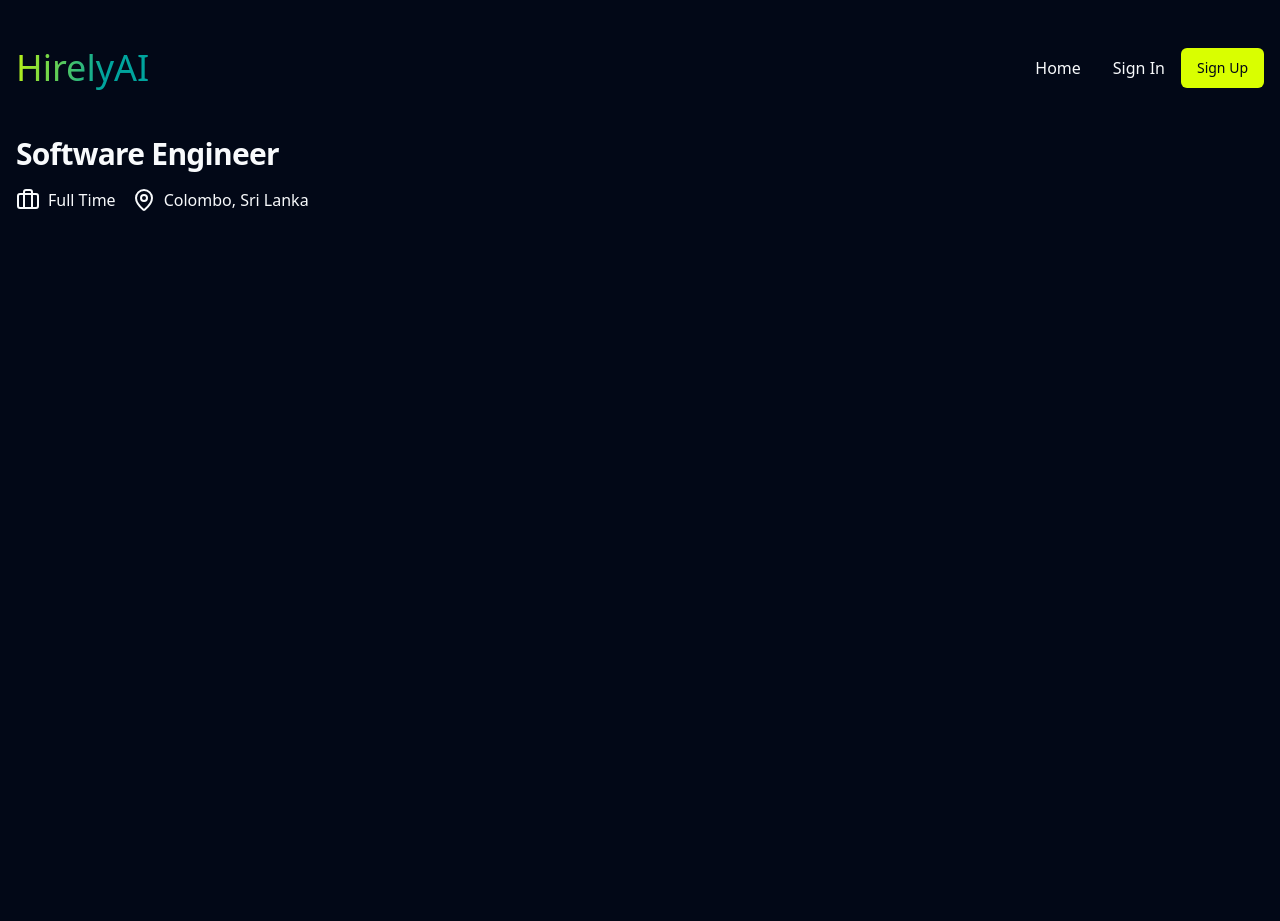
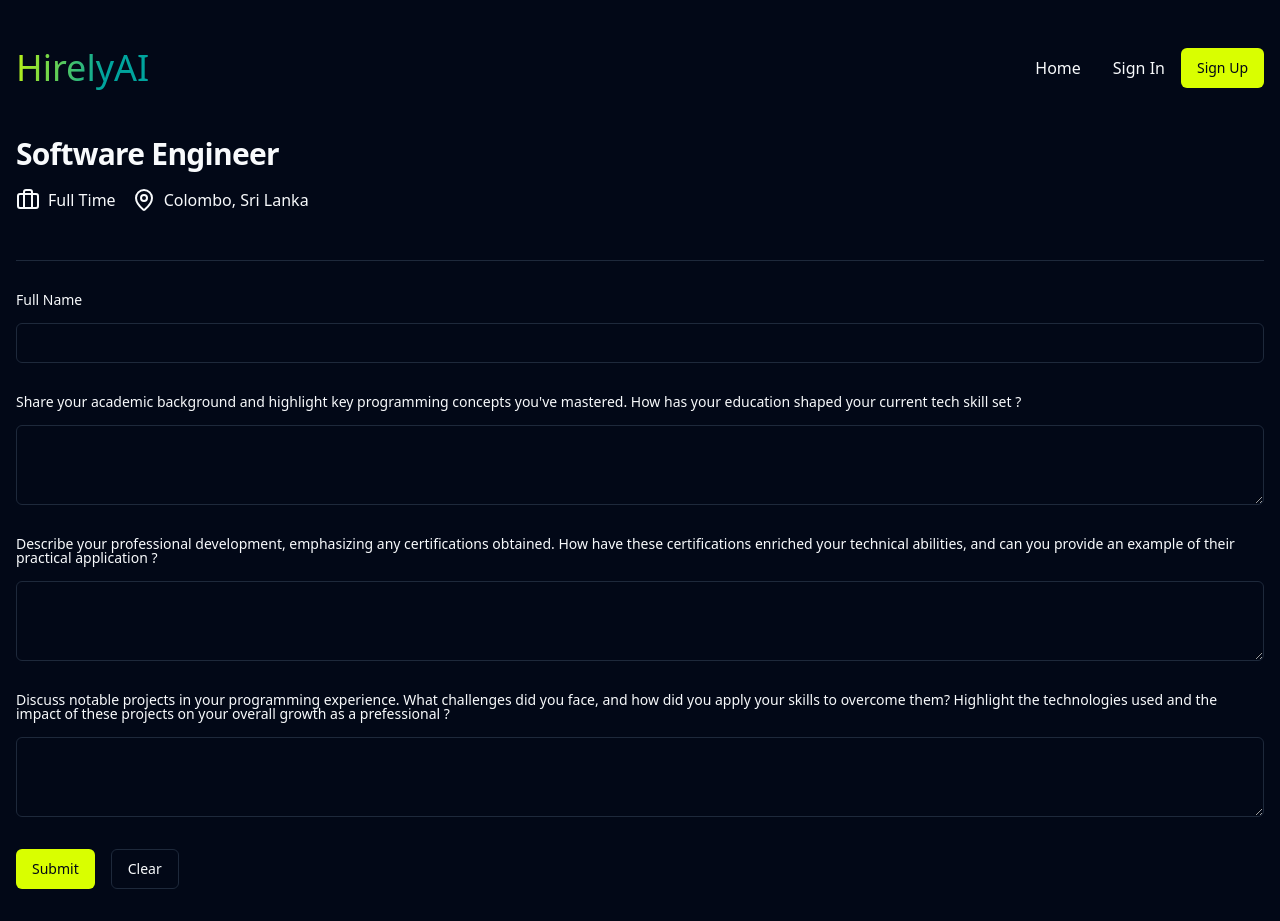
Before and after one commit to Likshan-Lahiru/AI-Driven-Hiring-Platform, a React (Vite) app: page /job/abc in a window 1280 px wide. Before the commit the page ends 800 px from the top, so only its background shows below. Built offline with nearby package versions, Linux system fonts and the light colour scheme.

Commit message:
set user input state in job page

```diff
--- a/src/pages/job/job.page.jsx
+++ b/src/pages/job/job.page.jsx
@@ -1,7 +1,12 @@
 import { useParams } from "react-router-dom";
 import { Briefcase, MapPin } from "lucide-react";
 import Navigation from "@/components/shared/Navigation";
-import { Separator } from "@radix-ui/react-separator";
+import { Separator } from "@/components/ui/Separator";
+import { Label } from "@/components/ui/label";
+import { Input } from "@/components/ui/input";
+import { Textarea } from "@/components/ui/textarea";
+import { useState } from "react";
+import { Button } from "@/components/ui/button";
 
 function JobPage() {
     const jobs = [
@@ -53,12 +58,20 @@ function JobPage() {
 
     const params = useParams();
     const job = jobs.find((job) => job._id === params._id);
-    if(job){
-        console.log(job);
-    } else{
-        console.log("Selected Job is not available")
-    }
 
+
+    const [formData, setFormData] = useState({
+    fullName: "",
+    a1: "",
+    a2: "",
+    a3: "",
+    });
+
+
+    const handleSubmit = (event) => {
+      event.preventDefault();
+      console.log(formData);
+    };
 
 
 
@@ -85,7 +98,75 @@ function JobPage() {
         <p>{job.description}</p>
       </div>
       <Separator/>
-      <form className="py-8 flex flex-col gap-y-8"></form>
+      <form className="py-8 flex flex-col gap-y-8">
+      <div className="flex flex-col gap-y-4">
+          <Label>Full Name</Label>
+          <Input
+            value = {formData.fullName}
+            onChange = {(event) =>
+              setFormData({formData, fullName: event.target.va})
+            }
+          />
+        </div>
+        <div>
+          <div className="flex flex-col gap-y-4">
+            <Label>{job.questions[0]}</Label>
+            <Textarea
+              required
+              value={formData.a1}
+              onChange={(event) =>
+                setFormData({ ...formData, a1: event.target.value })
+              }
+            />
+          </div>
+        </div>
+        <div>
+          <div className="flex flex-col gap-y-4">
+            <Label>{job.questions[1]}</Label>
+            <Textarea
+              required
+              value={formData.a2}
+              onChange={(event) =>
+                setFormData({ ...formData, a2: event.target.value })
+              }
+            />
+          </div>
+        </div>
+        <div>
+          <div className="flex flex-col gap-y-4">
+            <Label>{job.questions[2]}</Label>
+            <Textarea
+              required
+              value={formData.a3}
+              onChange={(event) =>
+                setFormData({ ...formData, a3: event.target.value })
+              }
+            />
+          </div>
+        </div>
+        <div className="flex gap-x-4 items-center">
+        <Button type="submit" className="bg-card text-card-foreground w-fit">
+            Submit
+          </Button>
+          <Button
+            type="button"
+            onClick={() =>
+              setFormData({
+                fullName: "",
+                a1: "",
+                a2: "",
+                a3: "",
+              })
+            }
+            className="w-fit"
+            variant="outline"
+          >
+            Clear
+          </Button>
+        </div>
+
+
+      </form>
         </main>
      );
 }
```
